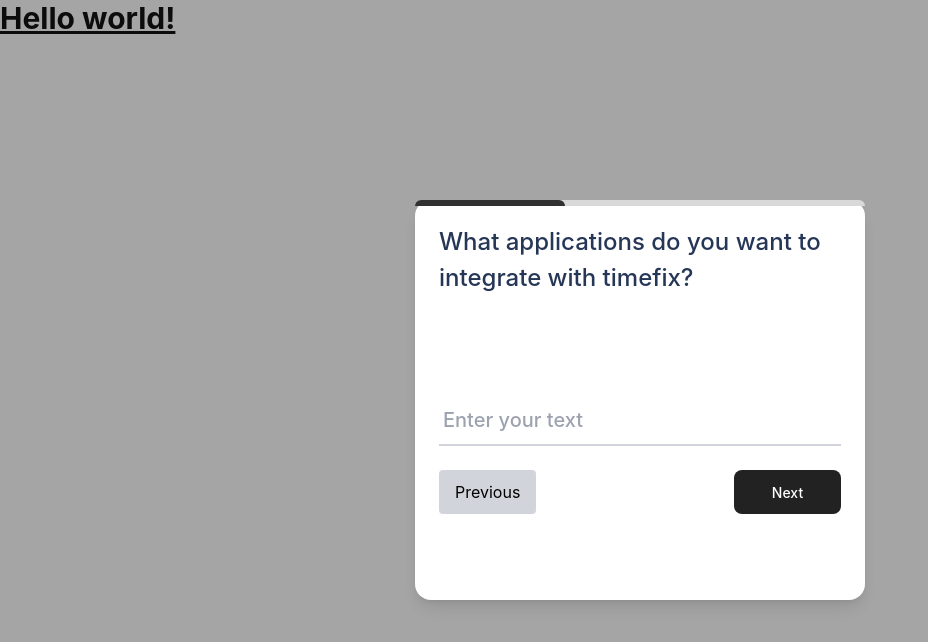
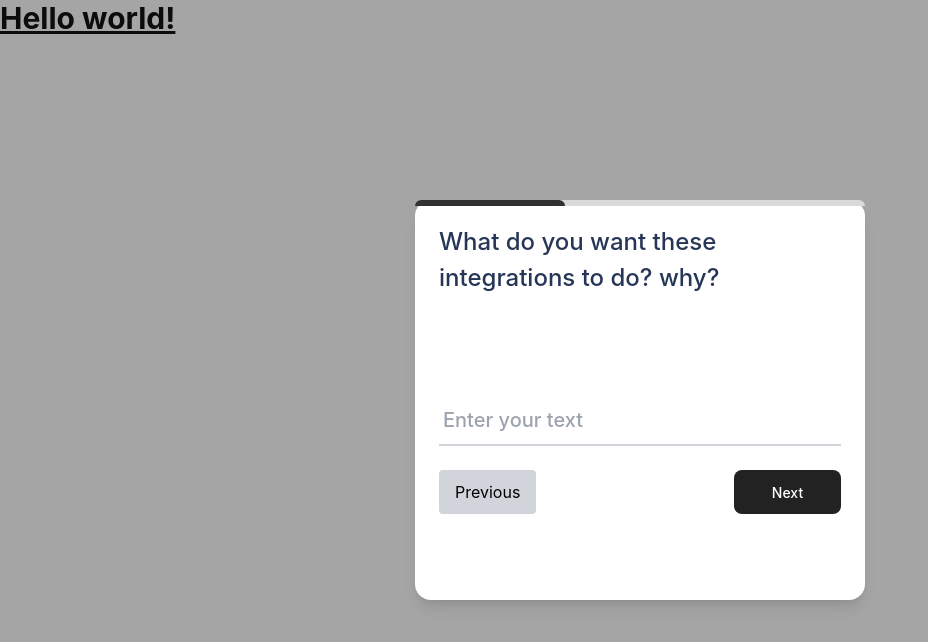
Before and after one commit to Tausif4171/FeatureBits, a React (Create React App) app: page / in a window 1280 px wide. Both pictures are taken after a click on the button "Next". Shown: the top 642 px of the page, without its empty margins (0-928 px from the left). Built offline with nearby package versions, Linux system fonts and the light colour scheme.

Commit message:
steps heading given

```diff
--- a/src/features/Stepper/index.tsx
+++ b/src/features/Stepper/index.tsx
@@ -24,13 +24,14 @@
                         style={{ width: `${progressBarWidth}%` }}
                     ></div>
                 </div>
-                <div className="mb-[100px]">
-                    <p className='text-[#263657] text-[24px] font-medium'>What applications do you want to integrate with timefix?</p>
-                </div>
+
                 <div className="mb-[24px]">
                     {/* Render content based on the current step */}
                     {step === 1 && (
                         <div>
+                            <div className="mb-[100px]">
+                                <p className='text-[#263657] text-[24px] font-medium'>What applications do you want to integrate with timefix?</p>
+                            </div>
                             {/* <p>Step 1 content goes here</p> */}
                             <div className="mb-4">
                                 {/* <label className="block text-sm font-medium text-gray-600">
@@ -47,6 +48,9 @@
 
                     {step === 2 && (
                         <div>
+                            <div className="mb-[100px]">
+                                <p className='text-[#263657] text-[24px] font-medium'>What do you want these integrations to do? why?</p>
+                            </div>
                             {/* <p>Step 1 content goes here</p> */}
                             <div className="mb-4">
                                 {/* <label className="block text-sm font-medium text-gray-600">
```
